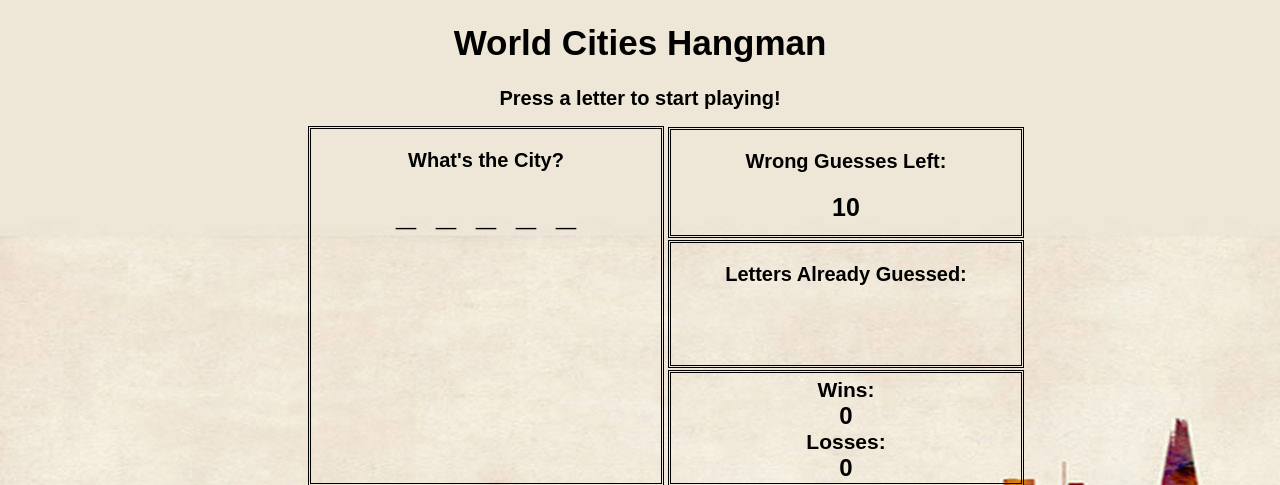
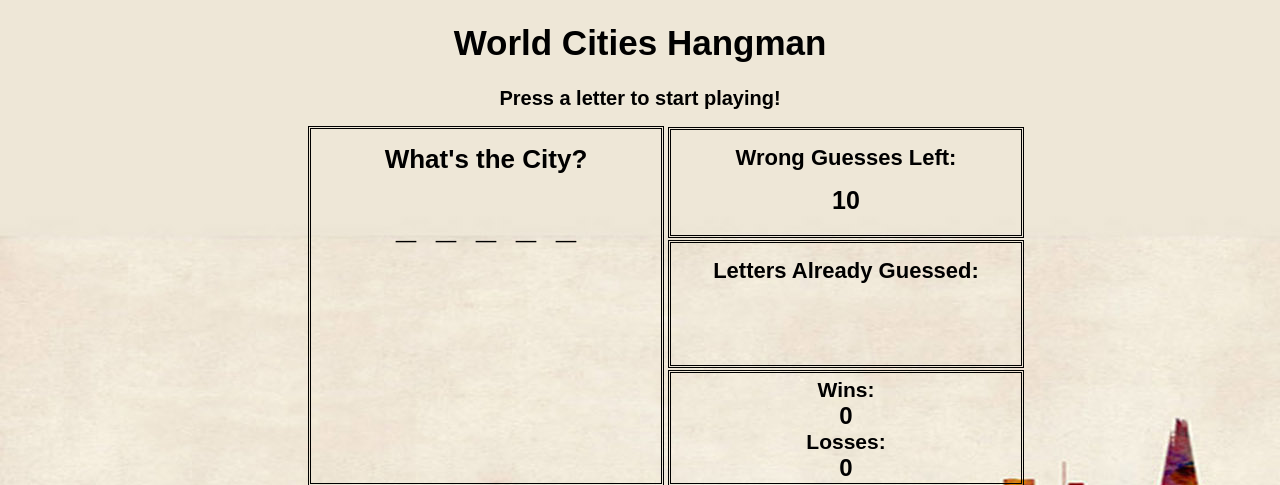
Before and after one commit to WindsorTech/hangman-game, a PHP site: page / in a window 1280 px wide. Shown: the top 485 px of the page. Run offline with PHP 8.4, Linux system fonts and the light colour scheme; some libraries are stand-ins or nearby versions.

Commit message:
last one before I go to bed

```diff
--- a/assets/css/style.css
+++ b/assets/css/style.css
@@ -10,9 +10,18 @@ h2 {
 	font-size: 20px;
 }
 
-p {
+h3 {
+	margin-top: 15px;
+	margin-bottom: 15px;
 	font-family: arial;
-	font-size: 20px;
+	font-size: 26px;
+}
+
+h4 {
+	margin-top: 15px;
+	margin-bottom: 15px;
+	font-family: arial;
+	font-size: 22px;
 }
 
 #home-world-city {
@@ -33,11 +42,12 @@ p {
 #city {
 	text-transform: uppercase;
 	font-size: 36px;
+	margin-top: 30px;
 }
 
-.home-picture {
-	margin-left: 300px;
+#picture {
 	width: 350px;
+	color: red;
 	text-align: center;
 	font-weight: bold;
 	padding-bottom: 237px;
@@ -45,7 +55,6 @@ p {
 }
 
 #home-number-guesses {
-	text-align: center;
 	padding-bottom: 15px;
 	font-family: arial;
 	font-size: 25px;
--- a/assets/javascript/game.js
+++ b/assets/javascript/game.js
@@ -130,6 +130,12 @@ function wrongUpdate () {
 		// print the already guessed letter to page
 		document.querySelector("#letters-guessed").innerHTML = guessedLetters.join(' - ').toUpperCase();
 	}
+
+	if (guessesLeft == 8) {
+
+			youLose();
+		}
+
 }
 
 // Update correct guesses
@@ -180,5 +186,15 @@ function displayUpdate () {
 
 }
 
+function youLose() {
+
+	document.querySelector("#picture").innerHTML = "<p>YOU LOSE</p><p>Try Again</p>";
+
+	losses++;
+
+	document.querySelector("#losses").innerHTML = losses;
+
+}
+
 // call function to Setup Game
 setupGame();
--- a/index.html
+++ b/index.html
@@ -18,19 +18,19 @@
 	 	<h2>Press a letter to start playing!</h2>
 	</div>
 
-	<div id="home-world-city"><p>What's the City?</p>
+	<div id="home-world-city"><h3>What's the City?</h3>
 	<div id="city"></div>
-	</div>
 	<br>
 	<div id="picture"></div>
+	</div>
 
 	<div id="home-number-guesses">
-		<p>Wrong Guesses Left:</p>
+		<h4>Wrong Guesses Left:</h4>
 		<div id="guesses"></div>
 	</div>
 
 	<div id="home-letters-guessed">
-		<p>Letters Already Guessed:</p>
+		<h4>Letters Already Guessed:</h4>
 		<div id="letters-guessed"></div>
 	</div>
 
```
